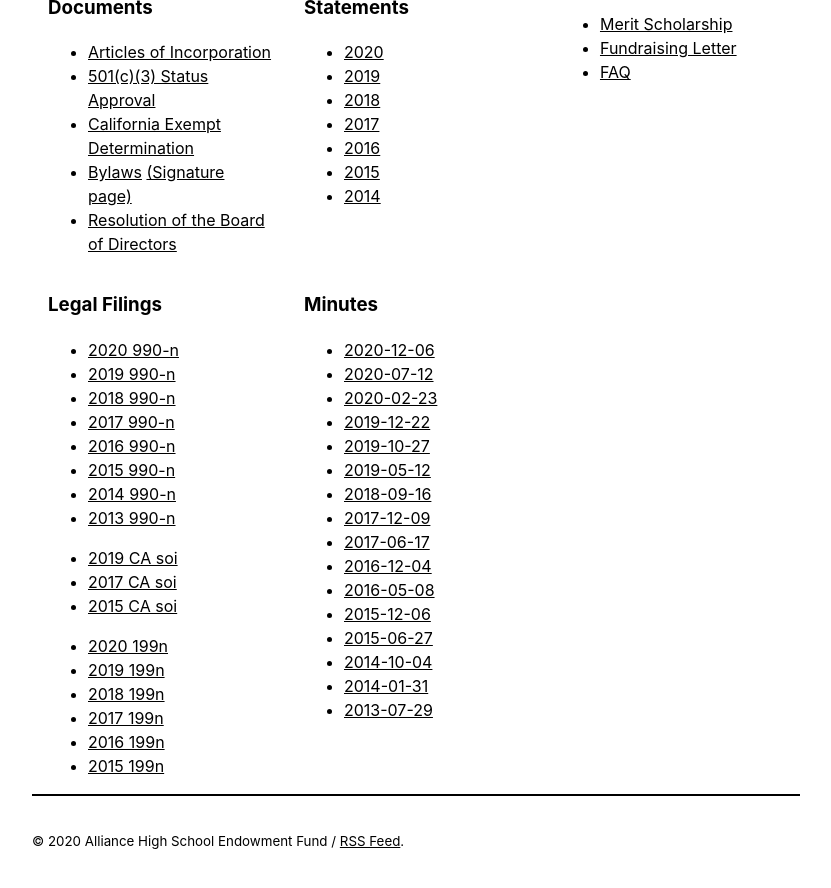
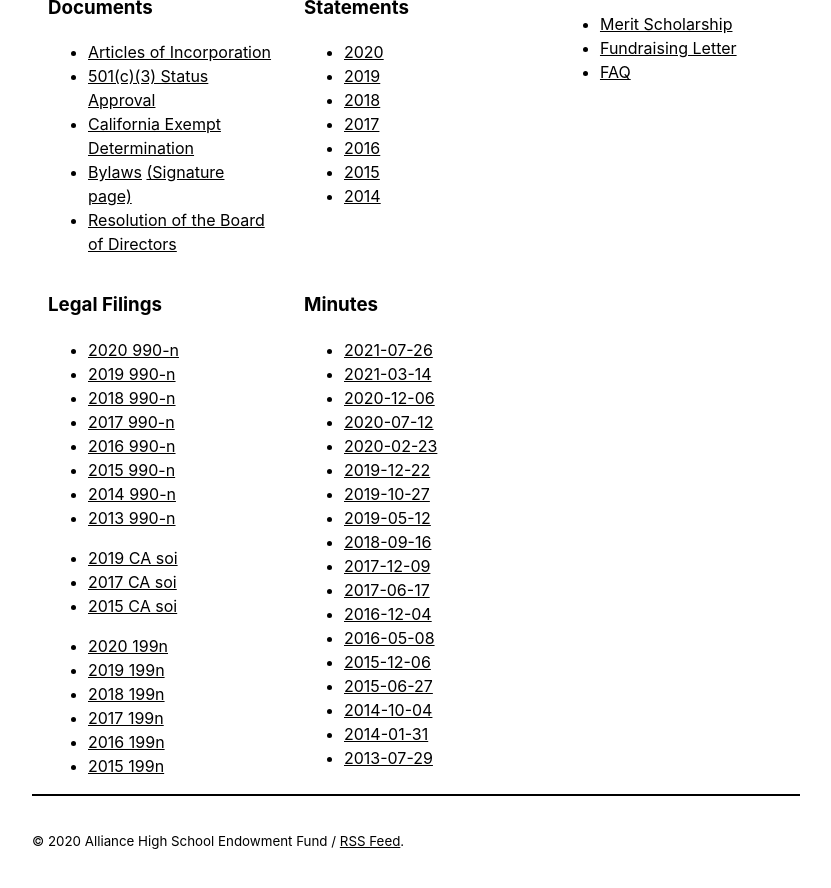
Before and after one commit to ahsef/ahsef.github.io, a Jekyll site: the page built from _pages/about.html, in a window 1280 px wide and 900 px high, scrolled down 1121 px. Shown: the top 888 px of the window, without its empty margins (224-1055 px from the left). Built offline with Jekyll 4.4.1, drawn with Linux system fonts in a browser that asks for light colours.

Commit message:
Update about.html

```diff
--- a/_pages/about.html
+++ b/_pages/about.html
@@ -119,6 +119,8 @@
     <div class="w3-container w3-third">
         <h3>Minutes</h3>
         <ul>
+            <li><a href="/minutes/20210726.pdf">2021-07-26</a></li>
+            <li><a href="/minutes/20210314.pdf">2021-03-14</a></li>
             <li><a href="/minutes/20201206.pdf">2020-12-06</a></li>
             <li><a href="/minutes/20200712.pdf">2020-07-12</a></li>
             <li><a href="/minutes/20200223.pdf">2020-02-23</a></li>
```
